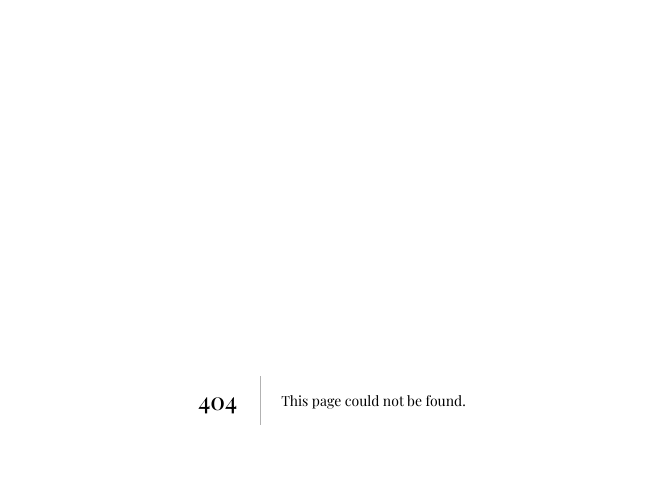
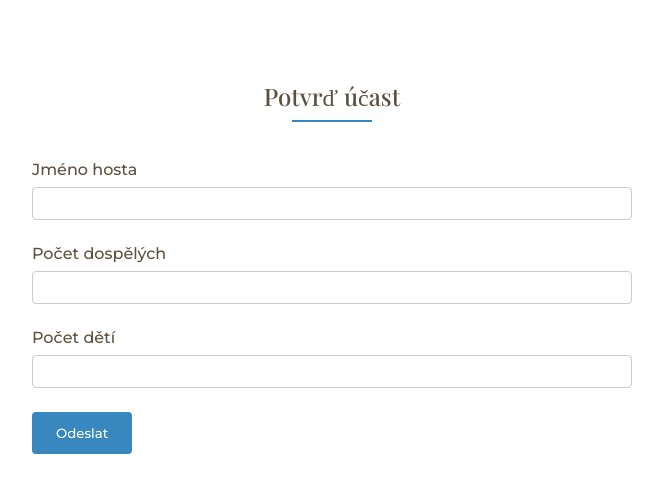
Before and after one commit to koldamartin/svatebni-web, a Next.js app: page /rsvp in a window 1280 px wide. Before the commit this address had no page. Shown: the top 492 px of the page, without its empty margins (308-971 px from the left). Built offline with nearby package versions, Linux system fonts and the light colour scheme.

Commit message:
Add RSVP functionality with form submission and confirmation pages

```diff
--- a/components/Hero.js
+++ b/components/Hero.js
@@ -1,4 +1,5 @@
 import Image from 'next/image';
+import Link from 'next/link';
 
 export default function Hero() {
   return (
@@ -10,6 +11,7 @@ export default function Hero() {
           <div className="hero-buttons">
             <a href="#gallery" className="btn">Prohlédnout galerii</a>
             <a href="#svatebni-informace" className="btn btn-outline">Svatební informace</a>
+            <Link href="/rsvp"><a className="btn">Potvrď účast</a></Link>
           </div>
         </div>
         <div className="hero-image-container">
--- /dev/null
+++ b/pages/rsvp.js
@@ -0,0 +1,75 @@
+import Head from 'next/head';
+import Link from 'next/link';
+
+export default function RSVP() {
+  return (
+    <>
+      <Head>
+        <title>Potvrď účast | Svatba Báry a Martina</title>
+      </Head>
+      <section className="section">
+        <div className="container">
+          <h1 className="section-title">Potvrď účast</h1>
+          <form
+            name="rsvp"
+            method="POST"
+            data-netlify="true"
+            data-netlify-honeypot="bot-field"
+            action="/thank-you"
+          >
+            <input type="hidden" name="form-name" value="rsvp" />
+            <p hidden>
+              <label>
+                Don’t fill this out if you're human: <input name="bot-field" />
+              </label>
+            </p>
+            <div className="form-group">
+              <label htmlFor="name">Jméno hosta</label>
+              <input type="text" id="name" name="name" required />
+            </div>
+            <div className="form-group">
+              <label htmlFor="adults">Počet dospělých</label>
+              <input type="number" id="adults" name="adults" min="0" required />
+            </div>
+            <div className="form-group">
+              <label htmlFor="children">Počet dětí</label>
+              <input type="number" id="children" name="children" min="0" />
+            </div>
+            <button type="submit" className="btn">Odeslat</button>
+          </form>
+        </div>
+      </section>
+      <style jsx>{`
+        form {
+          display: flex;
+          flex-direction: column;
+          gap: 1.5rem;
+          max-width: 600px;
+          margin: 0 auto;
+        }
+
+        .form-group {
+          display: flex;
+          flex-direction: column;
+        }
+
+        .form-group label {
+          margin-bottom: 0.5rem;
+          font-weight: 500;
+        }
+
+        .form-group input {
+          padding: 0.5rem;
+          border: 1px solid #ccc;
+          border-radius: 4px;
+        }
+
+        button {
+          width: max-content;
+        }
+      `}</style>
+    </>
+  );
+}
+
+export const getStaticProps = async () => ({ props: {} });
```
Also changed, not shown: pages/thank-you.js (added, +21 -0 lines).
